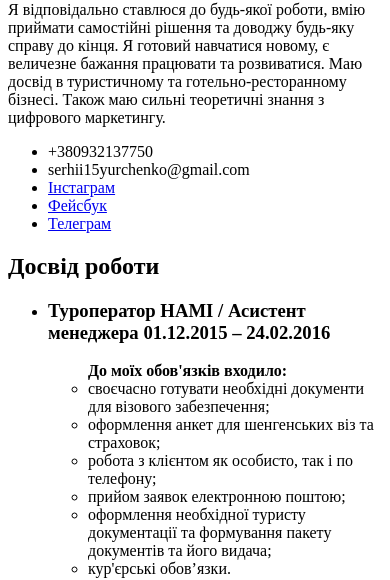
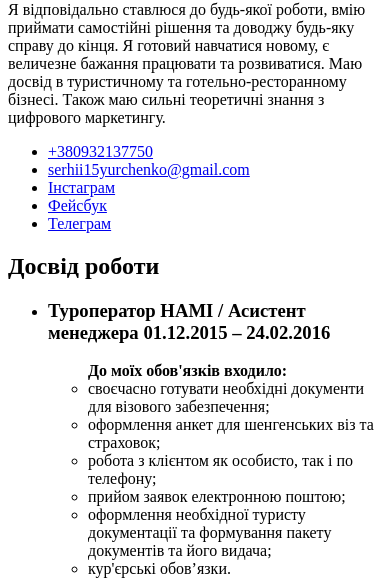
Before and after one commit to serhii15yurchenko/homework-1, a plain HTML site: page index-uk.html in a window 390 px wide. Shown: the part 278-858 px from the top of the page. Drawn offline with Linux system fonts and the light colour scheme.

Commit message:
add link email and telephone

```diff
--- a/index-uk.html
+++ b/index-uk.html
@@ -25,8 +25,8 @@
             </div>
             <div class="contacts">
                 <ul>
-                    <li>+380932137750</li>
-                    <li>serhii15yurchenko@gmail.com</li>
+                    <li><a href="tel:+380932137750">+380932137750</a></li>
+                    <li><a href="mailto:serhii15yurchenko@gmail.com">serhii15yurchenko@gmail.com</a></li>
                     <li><a href="https://www.instagram.com/sirozha_yurchenko/">Інстаграм</a></li>
                     <li><a href="https://www.facebook.com/serhii15">Фейсбук</a></li>
                     <li><a href="https://t.me/serhii15">Телеграм</a></li>
```
